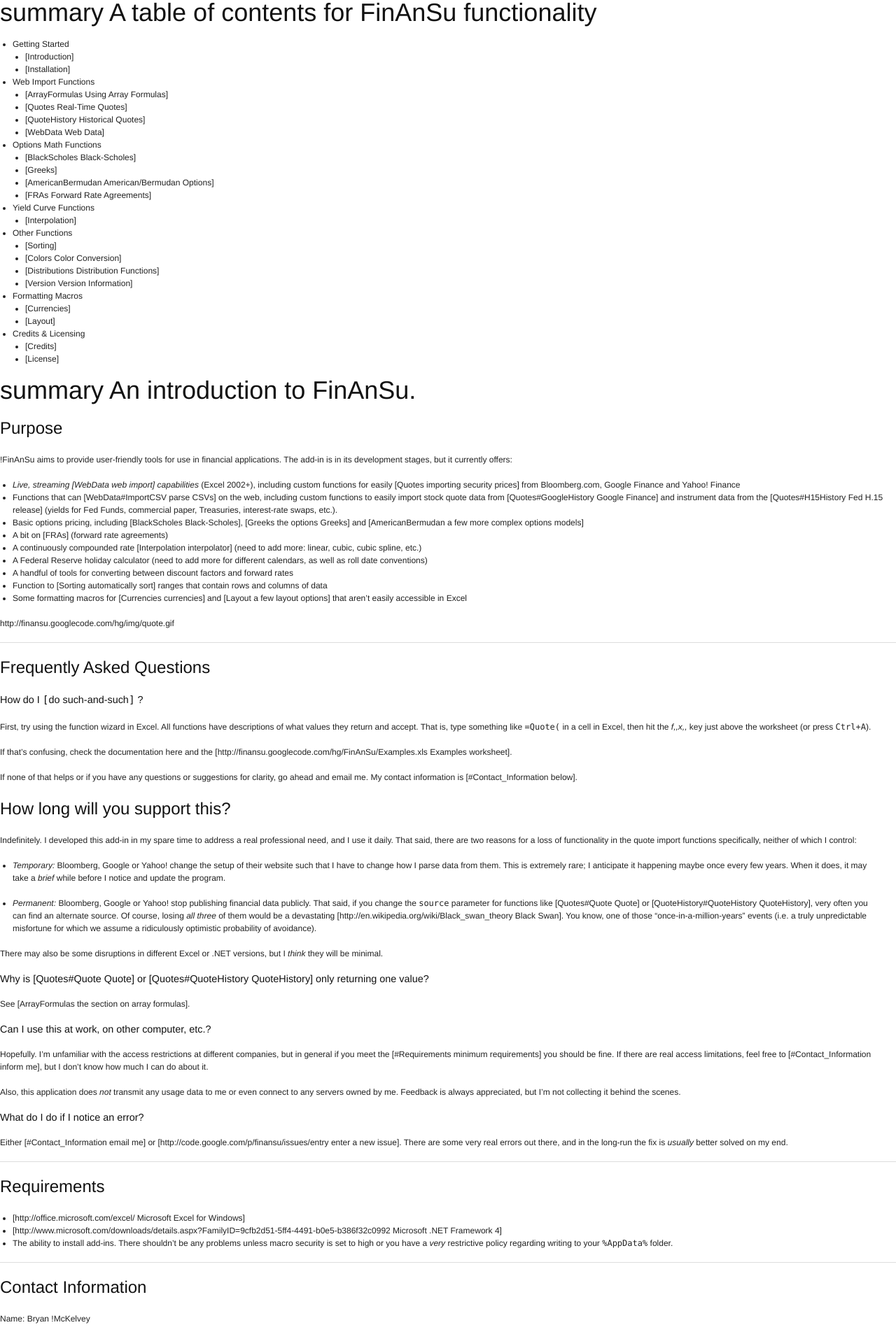
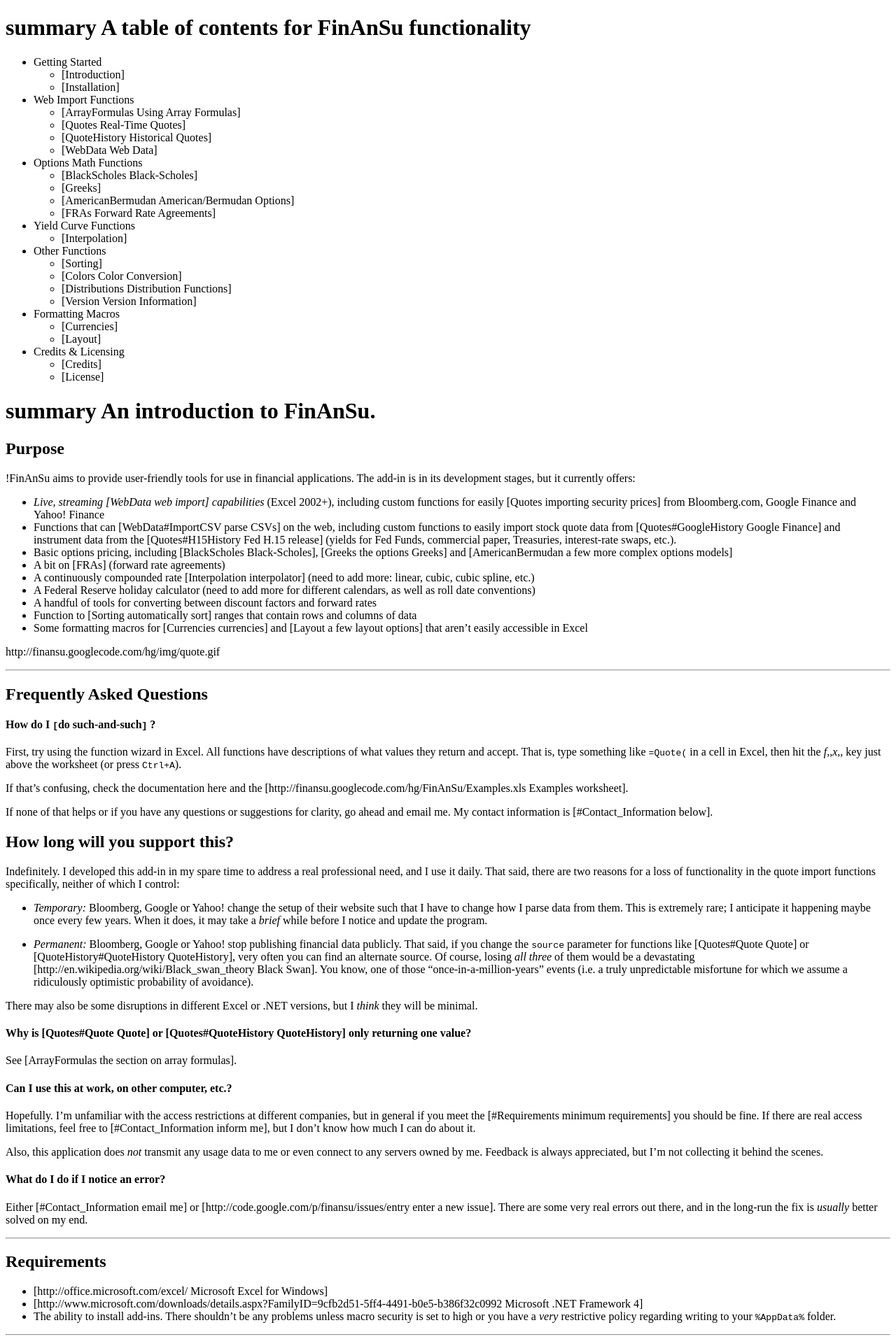
Before and after one commit to brymck/finansu, a Jekyll site: the page built from index.md, in a window 1280 px wide. Shown: the top 1914 px of the page at 70% size. Built offline with Jekyll 4.4.1, drawn with Linux system fonts in a browser that asks for light colours; Markdown is read by kramdown in place of the engine named in the settings; a style sheet for code colours, icons or effects is not loaded.

Commit message:
Pages layouts?

```diff
--- a/_layouts/default.html
+++ b/_layouts/default.html
@@ -3,16 +3,12 @@
 <head>
   <meta http-equiv="content-type" content="text/html; charset=utf-8">
   <title>{{ page.title }}</title>
-  <link rel="stylesheet" href="css/blueprint/screen.css" type="text/css" media="screen, projection">
-  <link rel="stylesheet" href="css/blueprint/print.css" type="text/css" media="print">
-  <!--[if lt IE 8]>
-    <link rel="stylesheet" href="css/blueprint/ie.css" type="text/css" media="screen, projection">
-  <![endif]-->
-  <link rel="stylesheet" href="css/master.css" type="text/css">
+  <link rel="stylesheet" href="http://pages.github.com/shared/css/pygments.css" type="text/css">
+  <link rel="stylesheet" href="http://pages.github.com/shared/css/pygments.css" type="text/css">
 </head>
 <body>
-
-{{ content }}
-
+  <div id="container">
+    {{ content }}
+  </div>
 </body>
 </html>
```
